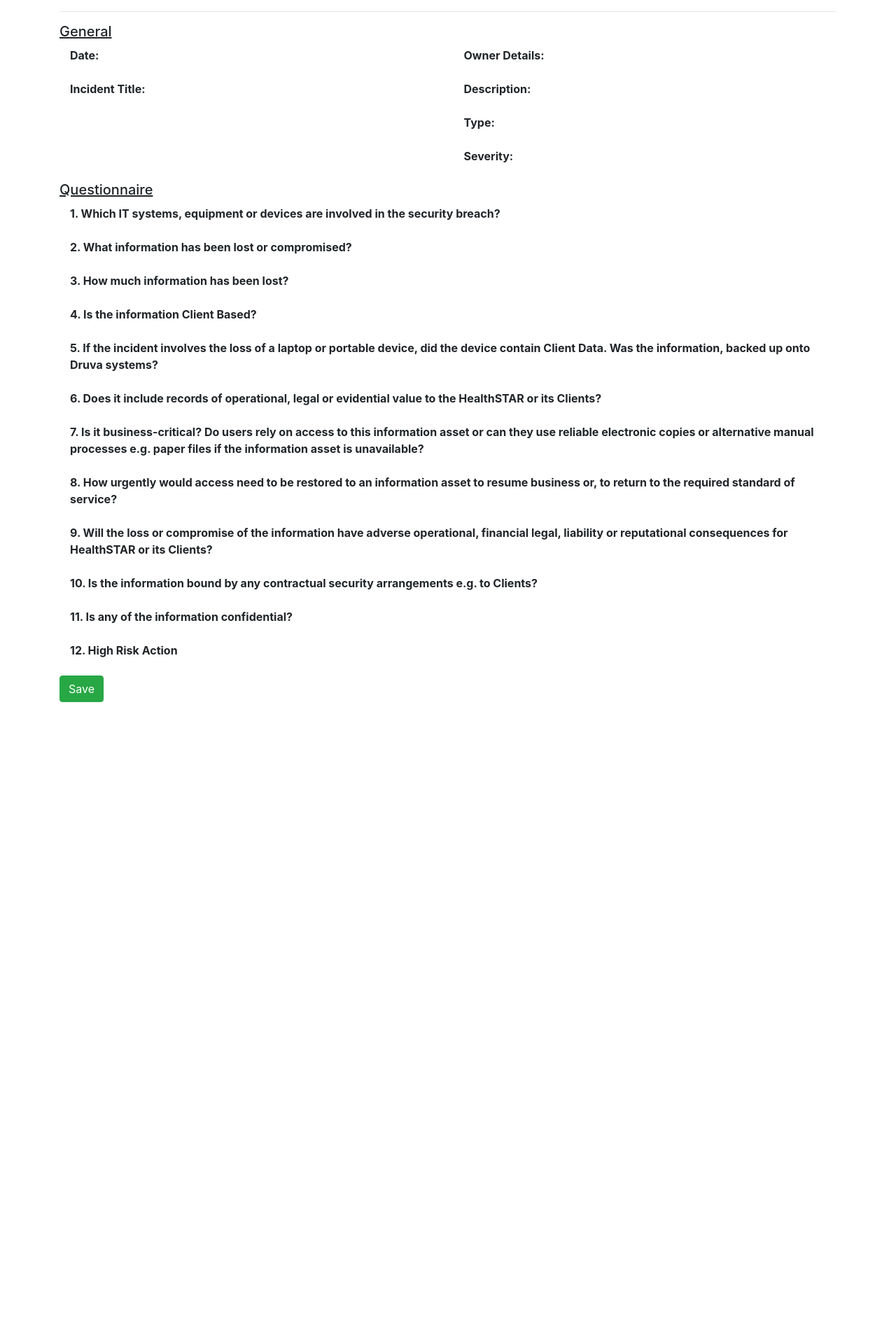
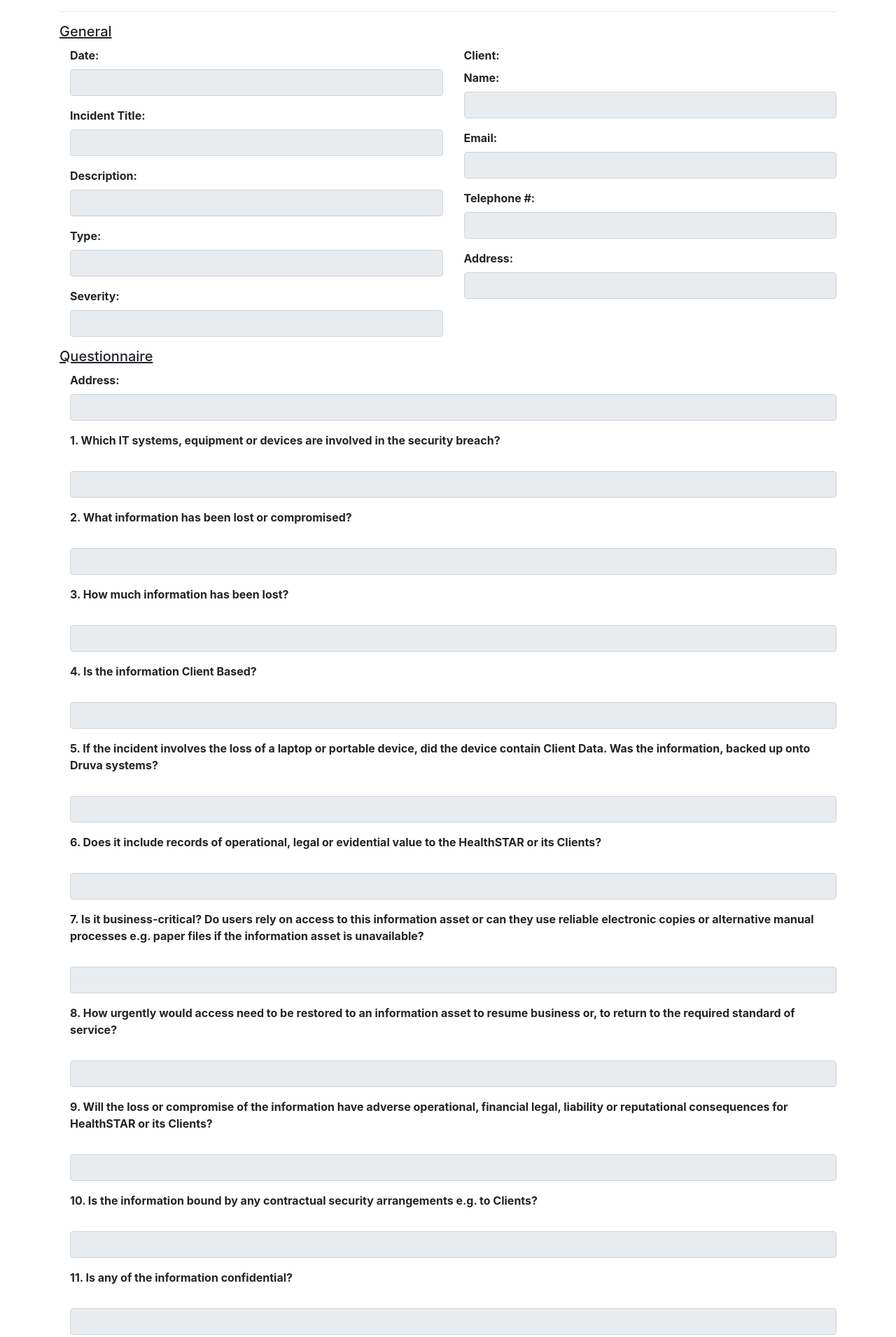
Before and after one commit to patrick-salvatore/IT-ticketer, a React (Create React App) app in the folder client/: page /summary in a window 1280 px wide. Shown: the part 90-2000 px from the top of the page at 70% size. Before the commit the page ends 1093 px from the top, so only its background shows below. Built offline with nearby package versions, Linux system fonts and the light colour scheme.

Commit message:
refactoring form anding fetch request

```diff
--- a/client/src/Components/Forms/Containers/NewForm.js
+++ b/client/src/Components/Forms/Containers/NewForm.js
@@ -19,6 +19,7 @@ class NewForm extends Component {
       formFields: {
         date: '',
         incident_title: '',
+        author: '',
         owner_name: '',
         owner_email: '',
         owner_tel: '',
@@ -66,9 +67,6 @@ class NewForm extends Component {
     this.props.onSave(this.state.formFields)
   }
 
-  componentDidUpdate() {
-  }
-
   render() {
     return (
       <div className = 'container'>
@@ -88,6 +86,14 @@ class NewForm extends Component {
                 name = 'incident_title'
                 placeholder = 'Title'
                 value = {this.state.formFields.incident_title }
+                onChange = {this.changeHandler}
+              />
+              <Input
+                title = 'Creator'
+                type = 'text'
+                name = 'author'
+                placeholder = 'Name'
+                value = {this.state.formFields.author }
                 onChange = {this.changeHandler}
               />
             </div>
--- a/client/src/Components/Forms/Containers/Summary.js
+++ b/client/src/Components/Forms/Containers/Summary.js
@@ -1,18 +1,23 @@
 import React, { Component } from 'react'
 import { connect } from 'react-redux'
+import Input from "../Items/Input"
+import TextArea from "../Items/TextArea"
+
 
 class Summary extends Component {
     constructor() {
         super()
         this.state = {}
+        // this.url = 'http://localhost:4000/API/reports'
     }
 
     componentWillMount() {
-      this.setState(() => (this.props.Report), () => {console.log(this.state)})
+      this.setState(() => (this.props.Report), () => {console.log(this.state.Report)})
     }
 
-    handleSave = () => {
-      console.log(this.state)
+    handleSave = (e) => {
+      fetch('http://localhost:4000/API/reports', {method: 'post', body: JSON.stringify(this.state), headers: {"Content-Type": "application/json"}})
+        .then(res => console.log(res.json()))
     }
 
   render() {
@@ -21,26 +26,22 @@ class Summary extends Component {
         <h3>Checklist Summary</h3>
         <hr/>
         <h5 style = {{textDecoration: 'underline'}}>General</h5>
+        <form onSubmit = {this.handleSave} >
           <div style = {{marginTop: '10px', marginLeft: '15px'}}>
             <div className = 'row'>
               <div className = 'col-6'>
-              <label className = 'font-weight-bold'>Date:</label>
-                <p> { this.state.Report.date } </p>
-              <label className = 'font-weight-bold'>Incident Title:</label>
-                <p> { this.state.Report.incident_title } </p>
+                <Input title = "Date:" readOnly value = { this.state.Report.date }></Input>
+                <Input title = "Incident Title:" readOnly value = { this.state.Report.incident_title }></Input>
+                <Input title = "Description:" readOnly value = { this.state.Report.incident_desc }></Input>
+                <Input title = "Type:" readOnly value = { this.state.Report.incident_type }></Input>
+                <Input title = "Severity:" readOnly value = { this.state.Report.incident_severity }></Input>
               </div>
               <div className = 'col-6'>
-              <label className = 'font-weight-bold'>Owner Details:</label>
-                <p> { this.state.Report.owner_name } </p>
-                <p> { this.state.Report.owner_email } </p>
-                <p> { this.state.Report.owner_tel } </p>
-                <p> { this.state.Report.owner_add } </p>
-              <label className = 'font-weight-bold'>Description:</label>
-                <p> { this.state.Report.incident_desc } </p>
-              <label className = 'font-weight-bold'>Type:</label>
-                <p>{ this.state.Report.incident_type }</p>
-              <label className = 'font-weight-bold'>Severity:</label>
-                <p>{ this.state.Report.incident_severity }</p>
+                <label className = "font-weight-bold">Client:</label>
+                <Input title = "Name:" readOnly value = { this.state.Report.owner_name }></Input>
+                <Input title = "Email:" readOnly value = { this.state.Report.owner_email } ></Input>
+                <Input title = "Telephone #:" readOnly value = { this.state.Report.owner_tel }></Input>
+                <Input title = "Address:" readOnly value = { this.state.Report.owner_add }></Input>
               </div>
             </div>
           </div>
@@ -48,34 +49,36 @@ class Summary extends Component {
           <div style = {{marginTop: '10px', marginLeft: '15px'}}>
             <div className = 'row'>
                 <div className = 'col-12'>
-                <label className = 'font-weight-bold'>1. Which IT systems, equipment or devices are involved in the security breach?</label>
-                  <p> { this.state.Report.q1 } </p>
+                  <Input title = "Address:" readOnly value = { this.state.Report.owner_add }></Input>
+                  <label className = 'font-weight-bold'> 1. Which IT systems, equipment or devices are involved in the security breach?</label>
+                    <Input title = '' readOnly value = { this.state.Report.q1 } />
                   <label className = 'font-weight-bold'>2. What information has been lost or compromised?</label>
-                  <p> { this.state.Report.q2 } </p>
+                    <Input title = '' readOnly value = { this.state.Report.q2 } />
                   <label className = 'font-weight-bold'>3. How much information has been lost?</label>
-                  <p> { this.state.Report.q3 } </p>
+                    <Input title = '' readOnly value = { this.state.Report.q3 } />
                   <label className = 'font-weight-bold'>4. Is the information Client Based?</label>
-                  <p> { this.state.Report.q4 } </p>
+                    <Input title = '' readOnly value = { this.state.Report.q4 } />
                   <label className = 'font-weight-bold'>5. If the incident involves the loss of a laptop or portable device, did the device contain Client Data. Was the information, backed up onto Druva systems?</label>
-                  <p> { this.state.Report.q5 }</p>
+                    <Input title = '' readOnly value = { this.state.Report.q5 }/>
                   <label className = 'font-weight-bold'>6. Does it include records of operational, legal or evidential value to the HealthSTAR or its Clients?</label>
-                  <p> { this.state.Report.q6}</p>
+                    <Input title = '' readOnly value = { this.state.Report.q6}/>
                   <label className = 'font-weight-bold'>7. Is it business-critical? Do users rely on access to this information asset or can they use reliable electronic copies or alternative manual processes e.g. paper files if the information asset is unavailable?</label>
-                  <p> { this.state.Report.q7}</p>
+                    <Input title = '' readOnly value = { this.state.Report.q7}/>
                   <label className = 'font-weight-bold'>8. How urgently would access need to be restored to an information asset to resume business or, to return to the required standard of service?</label>
-                  <p> { this.state.Report.q8}</p>
+                    <Input title = '' readOnly value = { this.state.Report.q8}/>
                   <label className = 'font-weight-bold'>9. Will the loss or compromise of the information have adverse operational, financial legal, liability or reputational consequences for HealthSTAR or its Clients?</label>
-                  <p> { this.state.Report.q9}</p>
+                    <Input title = '' readOnly value = { this.state.Report.q9}/>
                   <label className = 'font-weight-bold'>10. Is the information bound by any contractual security arrangements e.g. to Clients?</label>
-                  <p> { this.state.Report.q10}</p>
+                    <Input title = '' readOnly value = { this.state.Report.q10}/>
                   <label className = 'font-weight-bold'>11. Is any of the information confidential?</label>
-                  <p> { this.state.Report.q11}</p>
+                    <Input title = '' readOnly value = { this.state.Report.q11}/>
                   <label className = 'font-weight-bold'>12. High Risk Action </label>
-                  <p> { this.state.Report.action}</p>
+                    <TextArea title = '' readOnly value = { this.state.Report.action}/>
                 </div>
               </div>
           </div>
-        <button onClick = {this.handleSave} className = 'btn btn-success'> Save </button>
+          <button className = 'btn btn-success' type = 'submit'> Save </button>
+        </form>
       </div>
     )
   }
--- a/client/src/Components/Home/Navbar/Navbar.js
+++ b/client/src/Components/Home/Navbar/Navbar.js
@@ -4,7 +4,6 @@ import Nav from 'react-bootstrap/Nav';
 import {Link} from 'react-router-dom';
 
 import './navbar.css'
-
 
 function NavBar() {
   return (
```
Also changed, not shown: 2 other files (tests, documents, lock files or other folders). Lines whose indentation alone changed are shown as unchanged.
